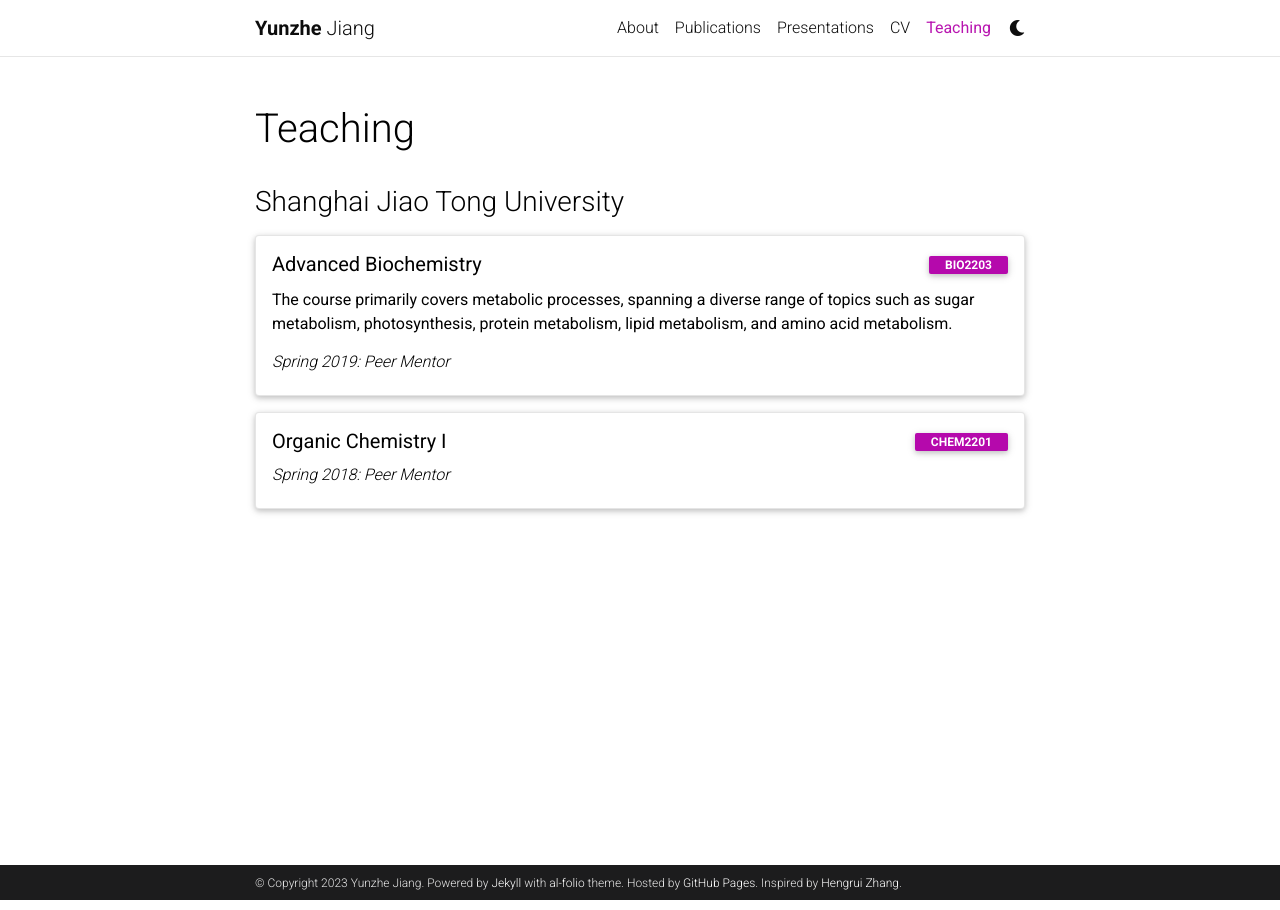
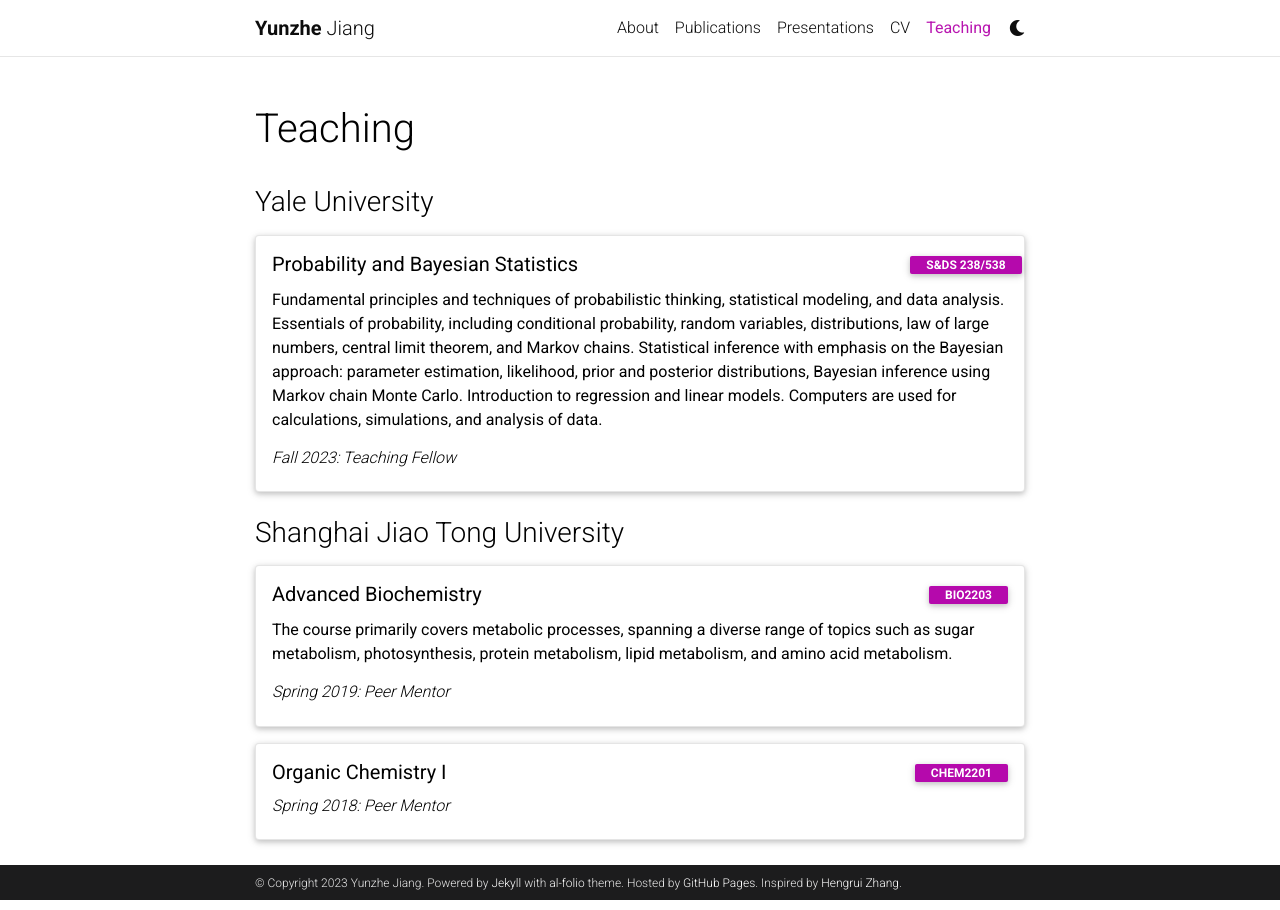
Before and after one commit to yzJiang9/yzJiang9.github.io, a Jekyll site: the page built from _pages/teaching.md, in a window 1280 px wide. Built offline with Jekyll 4.4.1, drawn with Linux system fonts in a browser that asks for light colours; comment, search, counter and statistics services are not loaded; a style sheet for code colours, icons or effects is not loaded.

Commit message:
Update teaching.md

```diff
--- a/_pages/teaching.md
+++ b/_pages/teaching.md
@@ -6,6 +6,27 @@
 nav: true
 nav_order: 4
 ---
+
+<h3 class="mt-4">Yale University</h3>
+
+<div class="card mt-3">
+  <div class="p-3">
+    <div class="row">
+      <div class="col-sm-10">
+        <h5 class="card-title"><a>Probability and Bayesian Statistics</a></h5>
+      </div>
+      <div class="col-sm-2 text-left text-sm-right">
+        <span class="badge">
+            S&DS 238/538
+        </span>
+      </div>
+    </div>
+    <p> Fundamental principles and techniques of probabilistic thinking, statistical modeling, and data analysis. Essentials of probability, including conditional probability, random variables, distributions, law of large numbers, central limit theorem, and Markov chains. Statistical inference with emphasis on the Bayesian approach: parameter estimation, likelihood, prior and posterior distributions, Bayesian inference using Markov chain Monte Carlo. Introduction to regression and linear models. Computers are used for calculations, simulations, and analysis of data. </p>
+    <h6 class="mt-2 mt-sm-0"><i>Fall 2023: Teaching Fellow</i></h6>
+  </div>
+</div>
+
+
 
 <h3 class="mt-4">Shanghai Jiao Tong University</h3>
 
```
